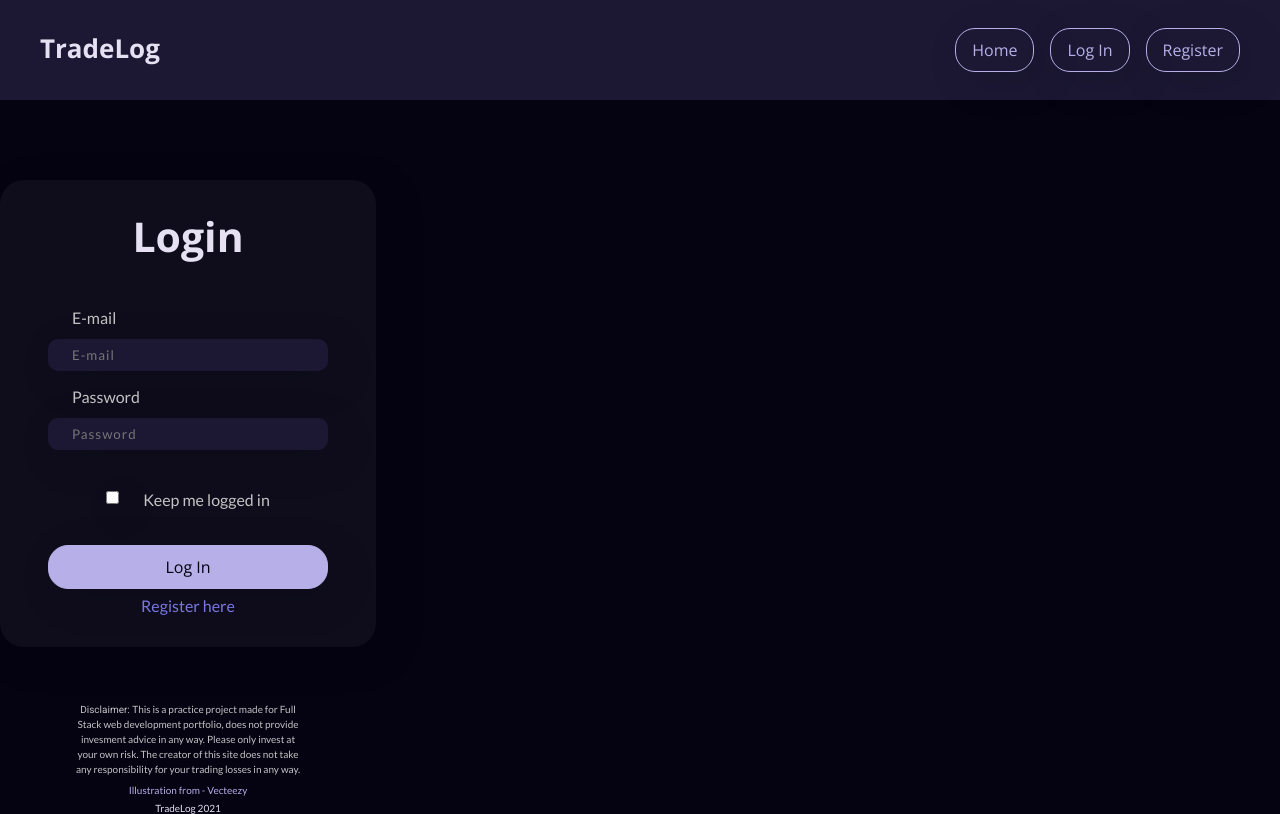
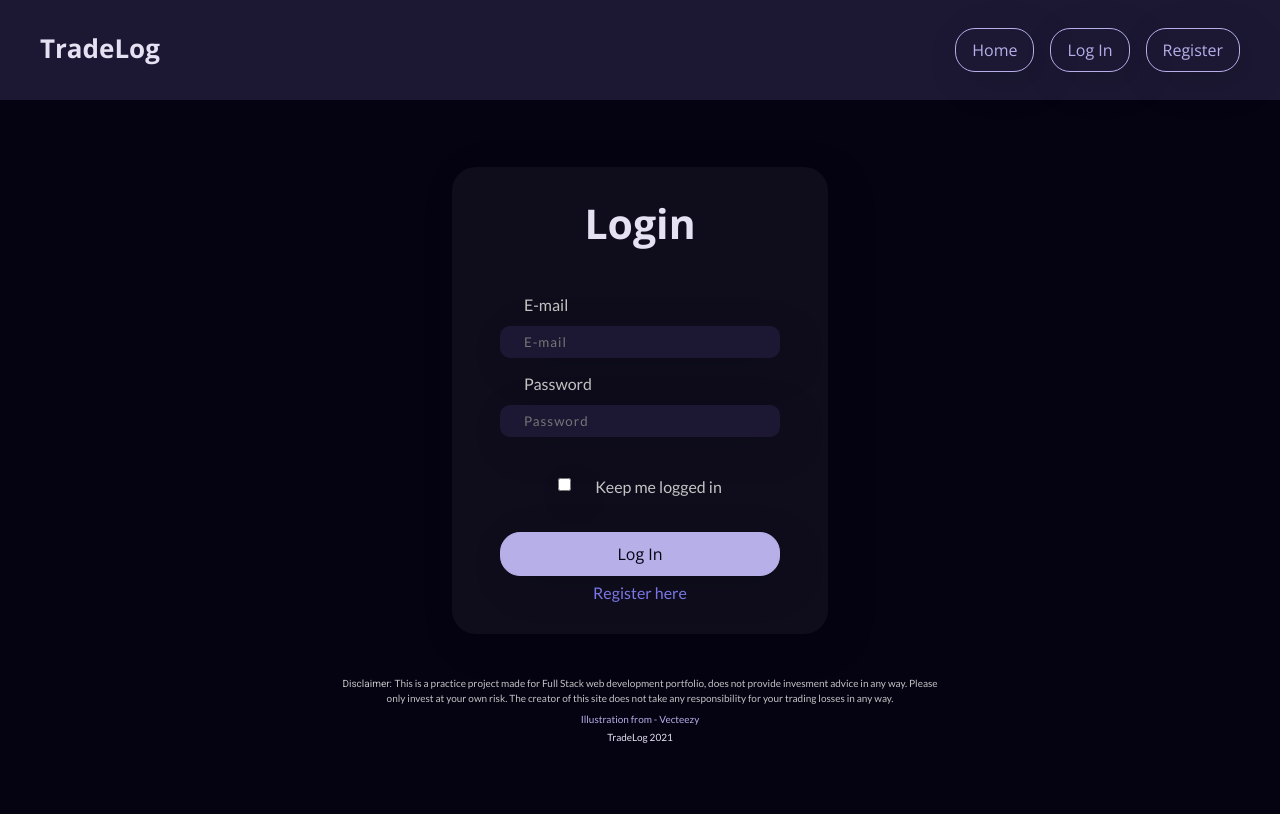
Before and after one commit to topsmart20/trading_frontend_reactjs, a React (Create React App) app: page /user/login in a window 1280 px wide. Built offline with nearby package versions, Linux system fonts and the light colour scheme.

Commit message:
center signup and register form for now

```diff
--- a/src/Pages/Register/Register.jsx
+++ b/src/Pages/Register/Register.jsx
@@ -22,7 +22,9 @@ const Register = () => {
 
   return (
     <LoadingGroup>
-      <RegisterForm onSubmit={onSubmit} />
+      <div className="register-page">
+        <RegisterForm onSubmit={onSubmit} />
+      </div>
     </LoadingGroup>
   );
 };
--- a/src/Pages/Trades/Pagination/PaginationPages.jsx
+++ b/src/Pages/Trades/Pagination/PaginationPages.jsx
@@ -9,7 +9,7 @@ const PaginationPages = ({ handlePageChange, pageNumbers, currentPage }) => {
         {pageNumbers.map(page => (
           <button
             className={`table-pagination__btn ${
-              currentPage === page ? 'table-pagination__btn--active' : null
+              currentPage === page ? 'table-pagination__btn--active' : ''
             } `}
             onClick={handlePageChange}
             key={page}
--- a/src/Styles/Components/_forms.scss
+++ b/src/Styles/Components/_forms.scss
@@ -101,6 +101,10 @@
   &__link {
     color: $color-purple-medium;
     display: block;
+
+    &:hover , &:active {
+      color: $color-purple-light;
+    }
   }
 
 }
--- /dev/null
+++ b/src/Styles/Pages/_login.scss
@@ -0,0 +1,3 @@
+.login-page, .register-page {
+  @include centered-in-grid-3
+}
--- a/src/Styles/main.scss
+++ b/src/Styles/main.scss
@@ -8,6 +8,7 @@
 
 @import './Pages/landing';
 @import './Pages/accounts';
+@import './Pages/login';
 
 @import './Components/buttons';
 @import './Components/Accounts/page-header';
```
Also changed, not shown: 1 other file (tests, documents, lock files or other folders).
